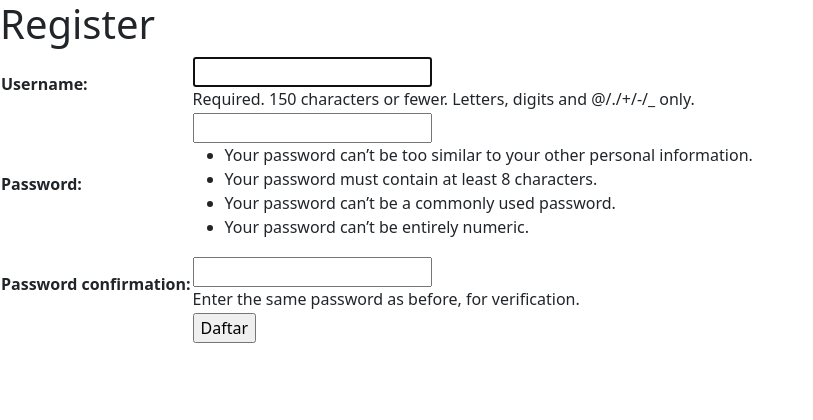
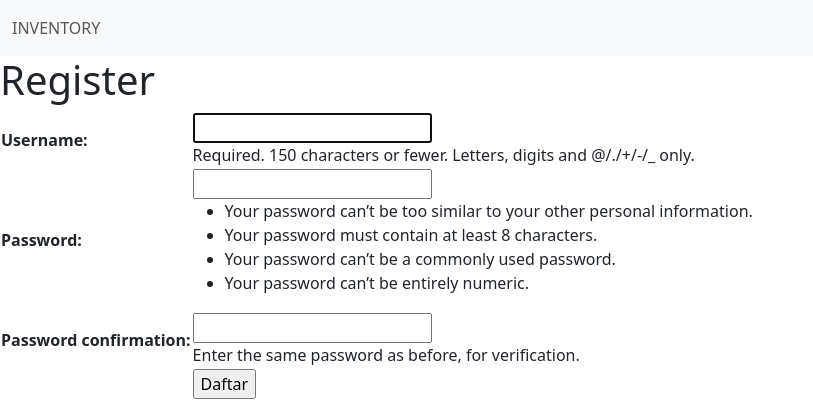
Before and after one commit to Revaldyhfz/shopping_list, a Django app: page /register/ in a window 1280 px wide. Shown: the top 420 px of the page, without its empty margins (0-813 px from the left). Run offline with Django 4.2, Linux system fonts and the light colour scheme.

Commit message:
Tutorial 5

```diff
--- a/main/templates/create_product.html
+++ b/main/templates/create_product.html
@@ -1,6 +1,8 @@
 {% extends 'base.html' %}
 
+
 {% block content %}
+{% include 'navbar.html' %}
 <h1>Add New Product</h1>
 
 <form method="POST">
--- a/main/templates/edit_product.html
+++ b/main/templates/edit_product.html
@@ -1,9 +1,10 @@
 {% extends 'base.html' %}
+
 
 {% load static %}
 
 {% block content %}
-
+{% include 'navbar.html' %}
 <h1>Edit Product</h1>
 
 <form method="POST">
--- a/main/templates/login.html
+++ b/main/templates/login.html
@@ -1,11 +1,12 @@
 {% extends 'base.html' %}
+
 
 {% block meta %}
     <title>Login</title>
 {% endblock meta %}
 
 {% block content %}
-
+{% include 'navbar.html' %}
 <div class = "login">
 
     <h1>Login</h1>
--- a/main/templates/main.html
+++ b/main/templates/main.html
@@ -1,6 +1,8 @@
 {% extends 'base.html' %}
 
+
 {% block content %}
+{% include 'navbar.html' %}
     <h1>Shopping List Page</h1>
 
     <h5>Name:</h5>
--- /dev/null
+++ b/main/templates/navbar.html
@@ -0,0 +1,7 @@
+<nav class="navbar bg-body-tertiary">
+    <div class="container-fluid">
+      <span class="navbar-text">
+        INVENTORY
+      </span>
+    </div>
+  </nav>
--- a/main/templates/register.html
+++ b/main/templates/register.html
@@ -5,7 +5,7 @@
 {% endblock meta %}
 
 {% block content %}
-
+{% include 'navbar.html' %}
 <div class = "login">
 
     <h1>Register</h1>
```
